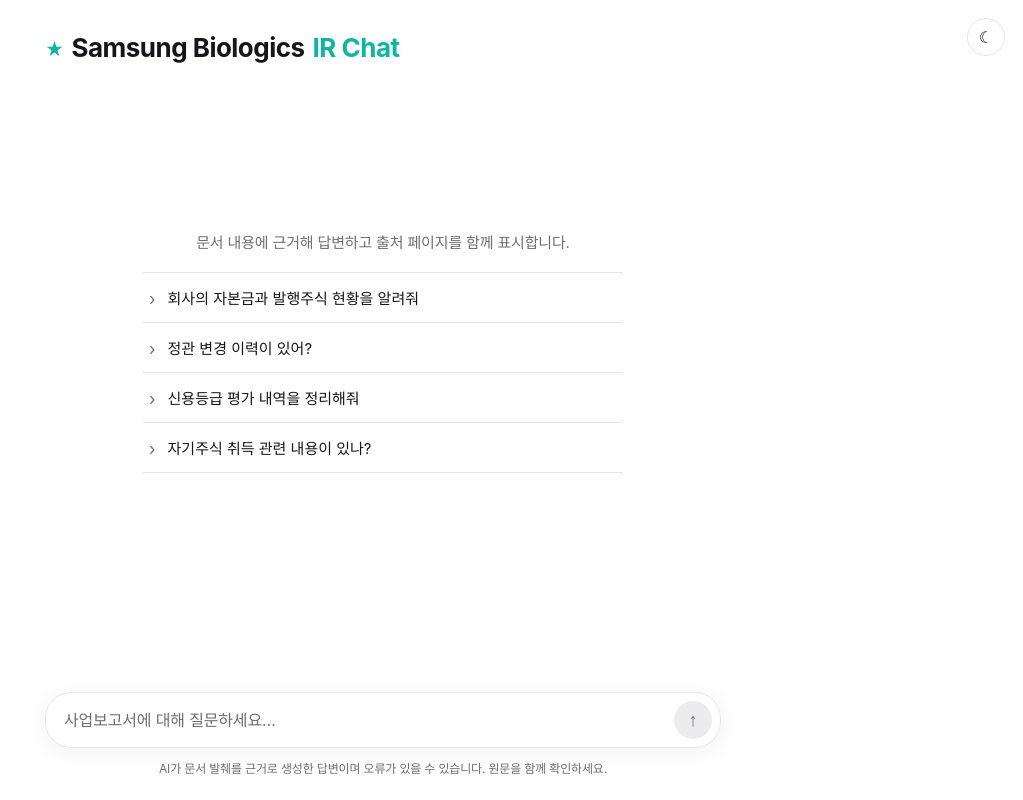
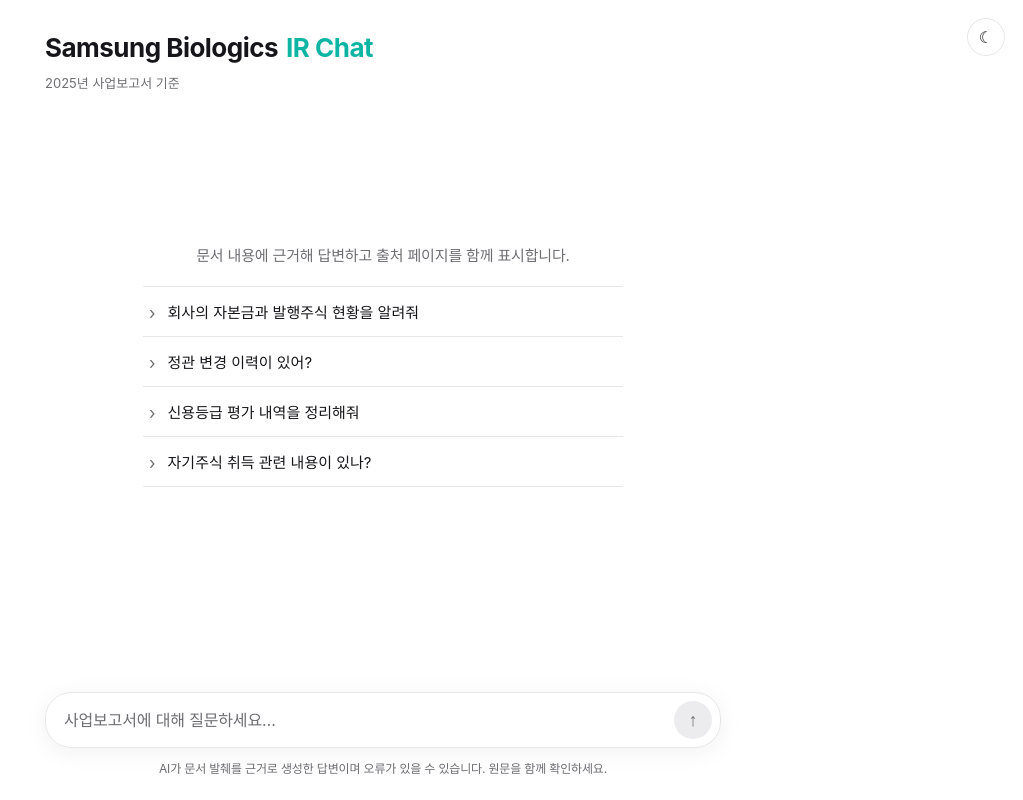
Before and after one commit to heewonkim-git/naiveragchat, a Next.js app: page / in a window 1280 px wide. Shown: the whole page, without its empty margins (257-1280 px from the left). Built offline with nearby package versions, Linux system fonts and the light colour scheme.

Commit message:
별표 전부 제거, 서비스명 아래 '2025년 사업보고서 기준' 표기

```diff
--- a/app/globals.css
+++ b/app/globals.css
@@ -141,14 +141,15 @@
   flex-wrap: wrap;
   gap: 8px;
 }
-.brand .star {
-  color: var(--accent);
-  font-size: 0.7em;
-  position: relative;
-  top: -0.08em;
-}
 .brand-accent {
   color: var(--accent);
+}
+.brand-sub {
+  margin: 7px 0 0;
+  font-size: 13px;
+  color: var(--muted);
+  font-weight: 400;
+  letter-spacing: 0;
 }
 .title {
   font-size: clamp(34px, 6.5vw, 54px);
@@ -250,11 +251,6 @@
   display: inline-flex;
   align-items: center;
   gap: 6px;
-}
-.msg.assistant .role::before {
-  content: "★";
-  color: var(--accent);
-  font-size: 10px;
 }
 .bubble {
   border-radius: 20px;
--- a/app/page.tsx
+++ b/app/page.tsx
@@ -176,9 +176,9 @@
 
       <header className="masthead">
         <p className="brand">
-          <span className="star">★</span> Samsung Biologics{" "}
-          <span className="brand-accent">IR Chat</span>
+          Samsung Biologics <span className="brand-accent">IR Chat</span>
         </p>
+        <p className="brand-sub">2025년 사업보고서 기준</p>
       </header>
 
       <div
```
